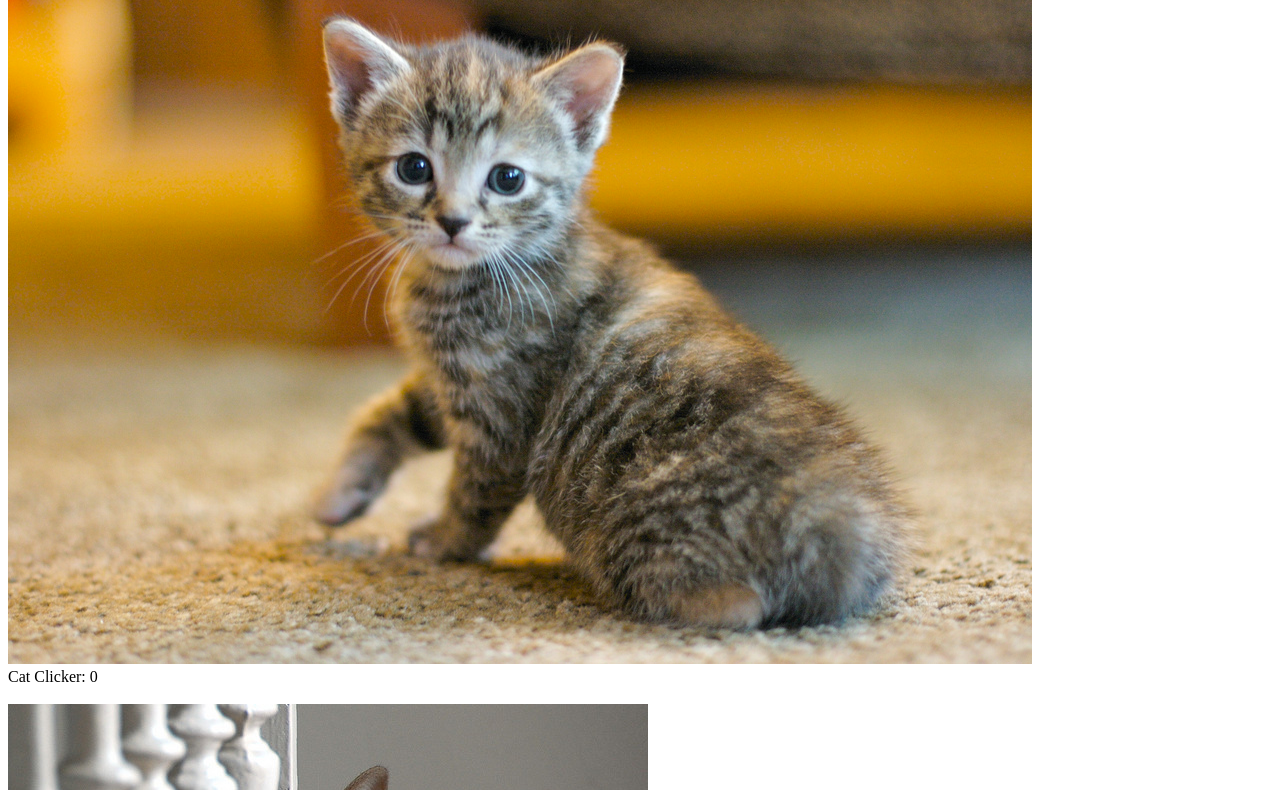
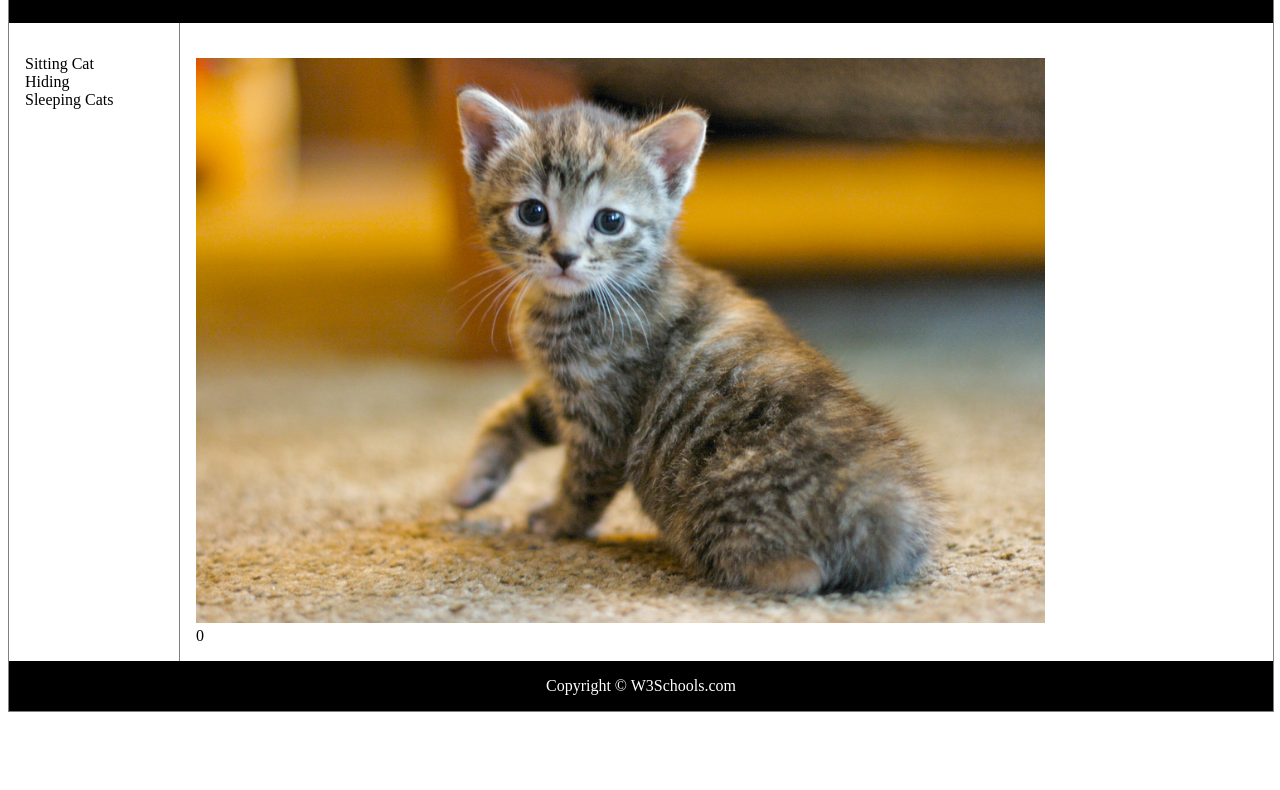
Before and after one commit to raetzman/CatClicker, a plain HTML site: page index.html in a window 1280 px wide. Shown: the part 98-888 px from the top of the page. After the commit the page ends 818 px from the top, so only its background shows below. Drawn offline with Linux system fonts and the light colour scheme.

Commit message:
Finished Cat Ckliker Premiuim

```diff
--- a/index.html
+++ b/index.html
@@ -1,51 +1,65 @@
 <!DOCTYPE html>
 <html>
    <head>
+      <style>
+         img{
+         width: 80%;
+         }
+      </style>
+      <style>
+         div.container {
+         width: 100%;
+         border: 1px solid gray;
+         }
+         header, footer {
+         padding: 1em;
+         color: white;
+         background-color: black;
+         clear: left;
+         text-align: center;
+         }
+         nav {
+         float: left;
+         max-width: 160px;
+         margin: 0;
+         padding: 1em;
+         }
+         nav ul {
+         list-style-type: none;
+         padding: 0;
+         }
+         nav ul a {
+         text-decoration: none;
+         }
+         article {
+         margin-left: 170px;
+         border-left: 1px solid gray;
+         padding: 1em;
+         overflow: hidden;
+         }
+      </style>
 
-	<script>
-	var integer;
-	var integer2;
-
-	function onLoad(){
-		integer = 0;
-		integer2 = 0;
-
-		var elem = document.getElementById('cat_img');
-		document.getElementById("counter").innerHTML = "Cat Clicker: " + integer;
-
-		elem.addEventListener('click', function(){
-			integer = integer + 1;
-			document.getElementById("counter").innerHTML = "Cat Clicker: " + integer;
-		}, false);
-
-		var elem2 = document.getElementById('cat_img2');
-		document.getElementById("counter2").innerHTML = "Cat Clicker: " + integer2;
-
-		elem2.addEventListener('click', function(){
-			integer2 = integer2 + 1;
-			document.getElementById("counter2").innerHTML = "Cat Clicker: " + integer2;
-		}, false);
-	}
-
-
-
-	</script>
       <title>Cat Clicker</title>
    </head>
-
-<body onload="onLoad()">
-	<h1>Cat Clicker</h1>
+   <body>
+      <div class="container">
+         <header>
+            <h1>Cat Clicker Premium</h1>
+         </header>
+         <nav>
+            <ul id='cat-list'>
+            </ul>
+         </nav>
+         <article>
             <div>
-		<img src='img/cat.jpg' id='cat_img' >
+				<h3 id="cat-name"></h3>
+               <img src='img/cat.jpg' id='cat-img' >
                <br>
-		<label id='counter'></label>
+               <label id='cat-counter'>0</label>
             </div>
-	<br>
-	<div>
-		<img src='img/cat2.jpg' id='cat_img2' >
-		<br>
-		<label id='counter2'></label>
+         </article>
+         <footer>Copyright &copy; W3Schools.com</footer>
       </div>
+	  <script src="js/app.js"></script>
    </body>
-
 </html>
--- /dev/null
+++ b/js/app.js
@@ -0,0 +1,72 @@
+var model = {
+    currentCat: null,
+    cats: [
+        {
+            clickCount : 0,
+            name : 'Sitting Cat',
+            imgSrc : 'img/cat.jpg',
+        },
+        {
+            clickCount : 0,
+            name : 'Hiding',
+            imgSrc : 'img/cat2.jpg',
+        },
+        {
+            clickCount : 0,
+            name : 'Sleeping Cats',
+            imgSrc : 'img/cat3.jpg',
+        }
+    ]
+};
+
+
+
+var CatView = {
+	onload: function(){
+		this.render();
+	},
+	render: function(){
+		document.getElementById('cat-counter').innerHTML = model.currentCat.clickCount;
+	}
+}
+
+
+ var CatListView = {
+	 onload: function(){
+		// makes new object into this object
+		this.catListElem = document.getElementById('cat-list');
+		this.render();
+
+	 },
+     render: function(){
+		 var cat;
+		 for(i = 0; i < model.cats.length; i++){
+			cat = model.cats[i];
+			var li = document.createElement('li');
+			li.innerHTML = li.innerHTML + cat.name;
+			this.catListElem.appendChild(li);
+
+
+			li.addEventListener('click', (function(catCopy) {
+                return function() {
+					document.getElementById('cat-img').src = catCopy.imgSrc;
+					model.currentCat = catCopy;
+					CatView.render();
+                };
+            })(cat));
+		}
+
+
+	 }
+ }
+
+model.currentCat = model.cats[0];
+CatListView.onload();
+CatView.onload();
+alert("init");
+document.getElementById('cat-img').addEventListener('click',
+	function(){
+		model.currentCat.clickCount++;
+		CatView.render();
+		console.log(model.currentCat);
+	});
```
Also changed, not shown: img/cat3.jpg (added). Lines whose indentation alone changed are shown as unchanged.
